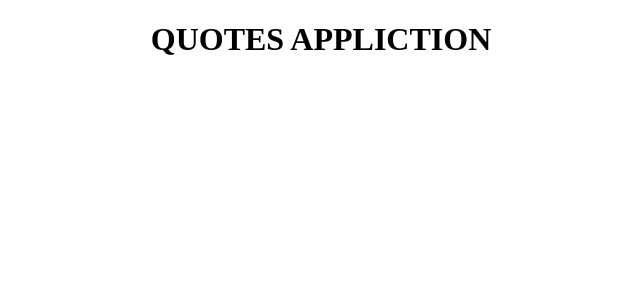
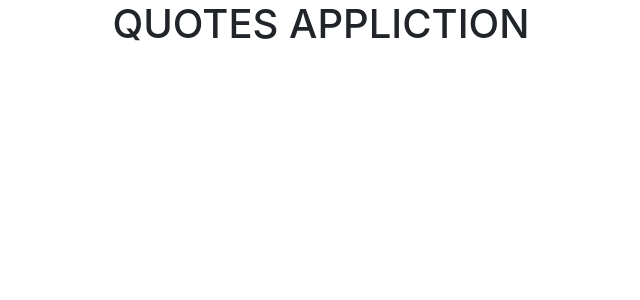
Before and after one commit to mangowilliam/Quotes, an Angular app: page / in a window 1280 px wide. Shown: the top 300 px of the page, without its empty margins (319-959 px from the left). Built offline with nearby package versions, Linux system fonts and the light colour scheme.

Commit message:
add bootstrap

```diff
--- a/package.json
+++ b/package.json
@@ -20,6 +20,7 @@
     "@angular/platform-browser": "^6.1.0",
     "@angular/platform-browser-dynamic": "^6.1.0",
     "@angular/router": "^6.1.0",
+    "bootstrap": "^4.3.1",
     "core-js": "^2.5.4",
     "rxjs": "^6.0.0",
     "zone.js": "~0.8.26"
--- a/src/app/quotesform/quotesform.component.ts
+++ b/src/app/quotesform/quotesform.component.ts
@@ -1,4 +1,5 @@
 import { Component, OnInit } from '@angular/core';
+import { Quotes } from '../quotes';
 
 @Component({
   selector: 'app-quotesform',
--- a/src/styles.css
+++ b/src/styles.css
@@ -1 +1,2 @@
 /* You can add global styles to this file, and also import other style files */
+@import "~bootstrap/dist/css/bootstrap.css"
```
Also changed, not shown: 1 other file (tests, documents, lock files or other folders).
